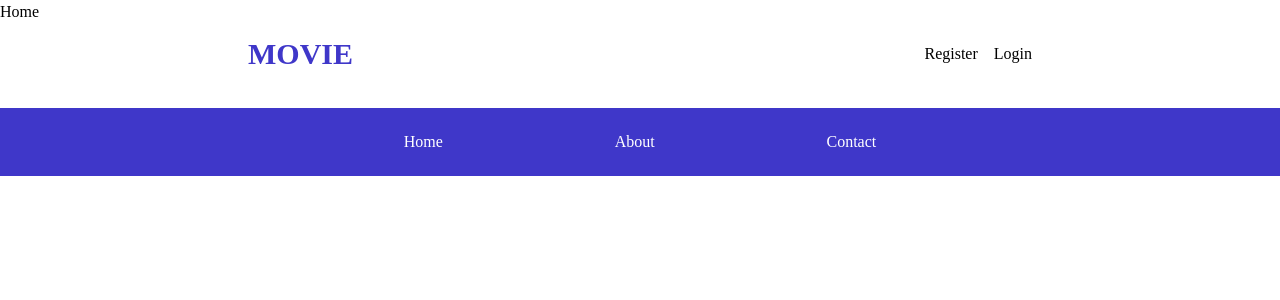
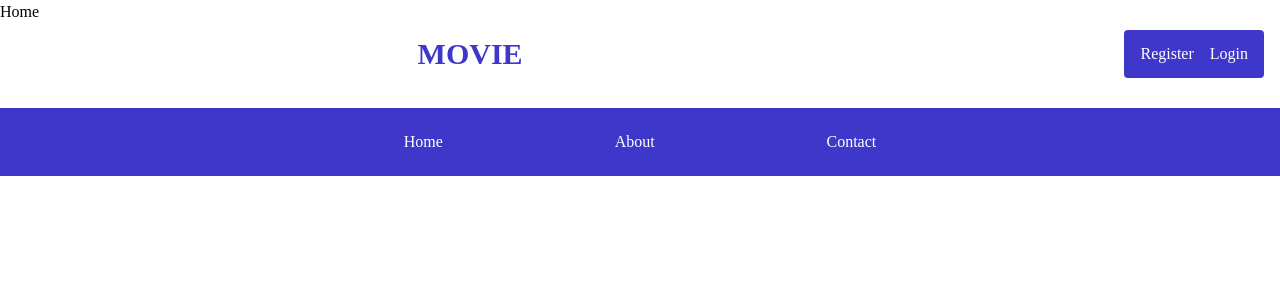
Before and after one commit to DKarimi90/movie-front, a React (Create React App) app: page / in a window 1280 px wide. Shown: the top 300 px of the page. Built offline with nearby package versions, Linux system fonts and the light colour scheme; no server answers.

Commit message:
updated files

```diff
--- a/src/components/Navbar.js
+++ b/src/components/Navbar.js
@@ -28,13 +28,15 @@ useEffect(() => {
     <div className={`w-full h-44 fixed z-10`}>
       <div className='h-full flex flex-col'>
         <div className={`w-full h-full relative ${scroll? 'animate-nav': ''}`}>
-        <div className='w-full h-full max-w-[800px] mx-auto flex justify-between items-center'>
-            <div className='uppercase font-bold text-[var(--primary)] text-3xl px-2'><Link to="/">Movie</Link></div>
+        <div className='w-full h-full flex justify-between items-center'>
+            <div className='uppercase font-bold text-[var(--primary)] text-3xl px-2 md:ml-[32%]'><Link to="/">Movie</Link></div>
             <div className='hidden sm:flex'>
                 {/* <NavLink to="/" className="anchors">Home</NavLink> */}
                 {/* <NavLink to="/movies" className="anchors">Movies</NavLink> */}
+                <div className='bg-[var(--primary)] text-white px-2 py-3 rounded mr-4'>
                 <NavLink to="/register" className="anchors">Register</NavLink>
                 <NavLink to="/login" className="anchors">Login</NavLink>
+                </div>
             </div>
 
 
@@ -42,7 +44,7 @@ useEffect(() => {
             <div className='block sm:hidden pr-3 mt-[-1rem] z-20' onClick={handleNav}>
               {nav? <AiOutlineClose size={25}/> : <AiOutlineMenu size={25}/>}
             </div>
-            <div className={`absolute left-0 top-0 pt-[2.9rem] block sm:hidden transform-translate duration-700 ease-in-out h-full bg-slate-100 w-full z-10 ${!nav? 'translate-y-[-100vh]' : 'translate-y-0'}`}>
+            <div className={`absolute left-0 top-0 pt-[2.9rem] block sm:hidden transform-translate duration-700 ease-in-out h-screen bg-slate-100 w-full z-10 ${!nav? 'translate-y-[-100vh]' : 'translate-y-0'}`}>
             <div className='uppercase font-bold text-[var(--primary)] text-3xl px-2'><Link to="/">Movie</Link></div>
             <div className='flex flex-col text-center'>
                 <NavLink to="/" className="mobile-anchors" onClick={handleNav}>Home</NavLink>
```
